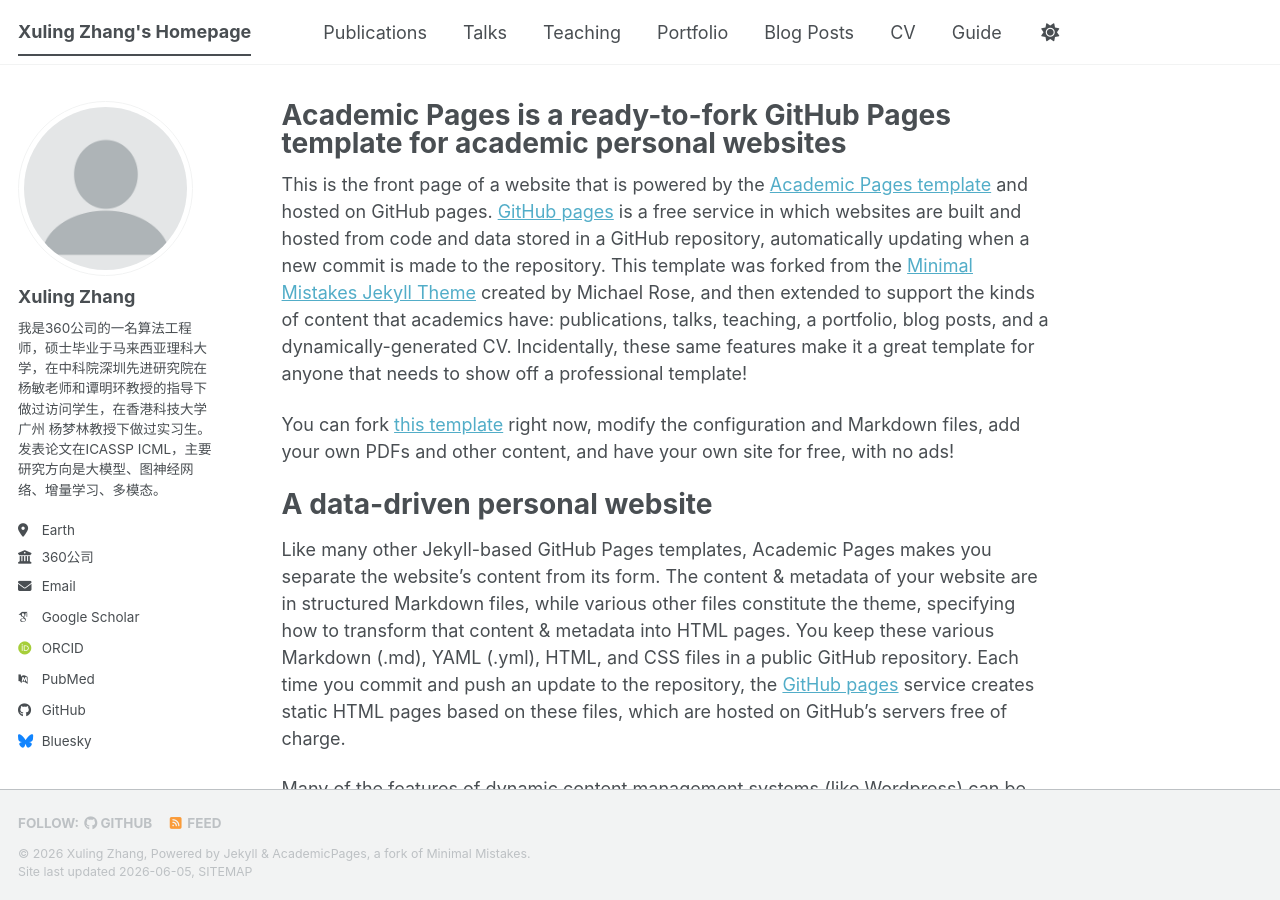
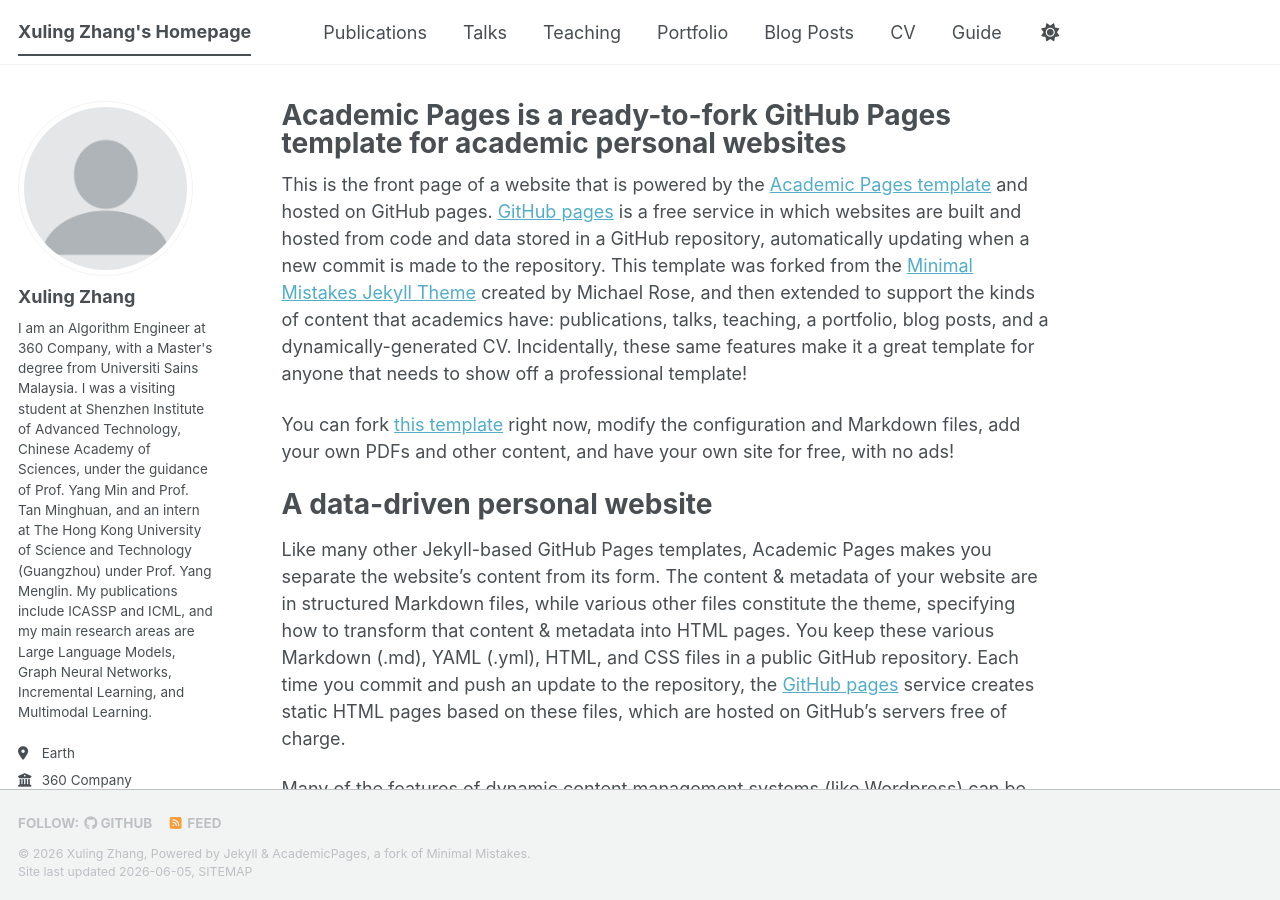
Before and after one commit to ryanskytree/homepage, a Jekyll site: the page built from _pages/about.md, in a window 1280 px wide and 900 px high. Built offline with Jekyll 4.4.1, drawn with Linux system fonts in a browser that asks for light colours; some web fonts are replaced; a script bundle is joined from its source files by our own code; library files that are not in the unit come from our copies.

Commit message:
Translate site configuration and author information to English

```diff
--- a/_config.yml
+++ b/_config.yml
@@ -12,7 +12,7 @@ site_theme               : "default" # The available themes options are "default
 title                    : "Xuling Zhang's Homepage"
 title_separator          : "-"
 name                     : &name "Xuling Zhang"
-description              : &description "研究兴趣包括大模型、机器学习、图神经网络、增量学习、多模态。"   # Update this with a general description of your site, this is the default if not overridden by a page
+description              : &description "Research interests include Large Language Models, Machine Learning, Graph Neural Networks, Incremental Learning, and Multimodal Learning."   # Update this with a general description of your site, this is the default if not overridden by a page
 url                      : https://ryanskytree.github.io # The base hostname & protocol for your site e.g. "https://[your GitHub username].github.io",
                                                            # or if you already have some other page hosted on Github then use "https://[your GitHub username].github.io/[Your Repo Name]"
 baseurl                  : "/homepage" # the subpath of your site, e.g. " /blog"
@@ -26,9 +26,9 @@ author:
   avatar           : "profile.png"
   name             : "Xuling Zhang"
   pronouns         : # example: "she/her"
-  bio              : "我是360公司的一名算法工程师，硕士毕业于马来西亚理科大学，在中科院深圳先进研究院在杨敏老师和谭明环教授的指导下做过访问学生，在香港科技大学广州 杨梦林教授下做过实习生。发表论文在ICASSP ICML，主要研究方向是大模型、图神经网络、增量学习、多模态。"
+  bio              : "I am an Algorithm Engineer at 360 Company, with a Master's degree from Universiti Sains Malaysia. I was a visiting student at Shenzhen Institute of Advanced Technology, Chinese Academy of Sciences, under the guidance of Prof. Yang Min and Prof. Tan Minghuan, and an intern at The Hong Kong University of Science and Technology (Guangzhou) under Prof. Yang Menglin. My publications include ICASSP and ICML, and my main research areas are Large Language Models, Graph Neural Networks, Incremental Learning, and Multimodal Learning."
   location         : "Earth"
-  employer         : "360公司"
+  employer         : "360 Company"
   uri              : # URL
   email            : "xling.zhang@outlook.com"
 
--- a/_data/authors.yml
+++ b/_data/authors.yml
@@ -4,7 +4,7 @@ Xuling Zhang:
   name        : "Xuling Zhang"
   uri         : ""
   email       : "xling.zhang@outlook.com"
-  bio         : "我是360公司的一名算法工程师，硕士毕业于马来西亚理科大学，在中科院深圳先进研究院在杨敏老师和谭明环教授的指导下做过访问学生，在香港科技大学广州 杨梦林教授下做过实习生。发表论文在ICASSP ICML，主要研究方向是大模型、图神经网络、增量学习、多模态。"
+  bio         : "I am an Algorithm Engineer at 360 Company, with a Master's degree from Universiti Sains Malaysia. I was a visiting student at Shenzhen Institute of Advanced Technology, Chinese Academy of Sciences, under the guidance of Prof. Yang Min and Prof. Tan Minghuan, and an intern at The Hong Kong University of Science and Technology (Guangzhou) under Prof. Yang Menglin. My publications include ICASSP and ICML, and my main research areas are Large Language Models, Graph Neural Networks, Incremental Learning, and Multimodal Learning."
   avatar      : "profile.png"
   twitter     : ""
   google_plus : ""
```
